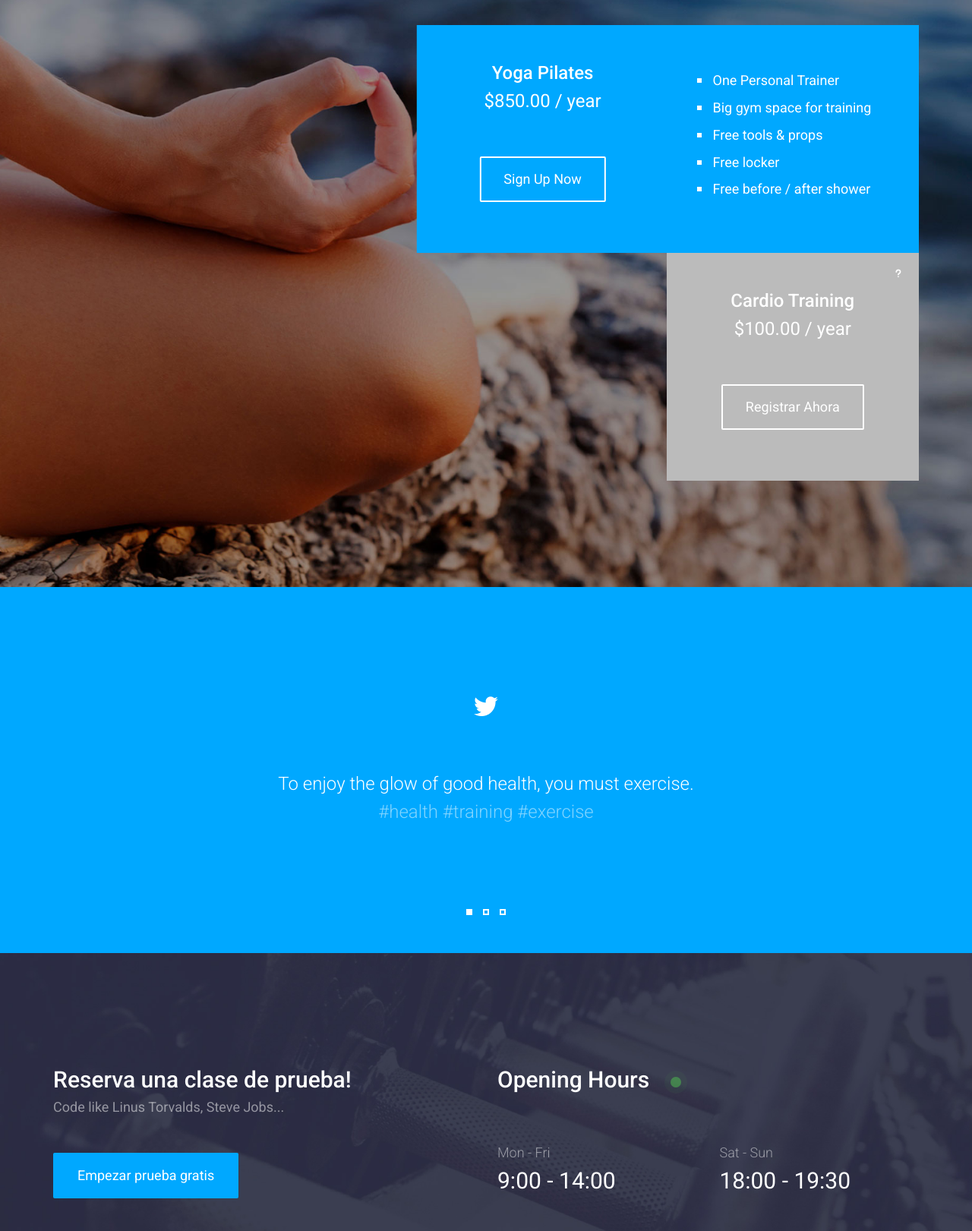
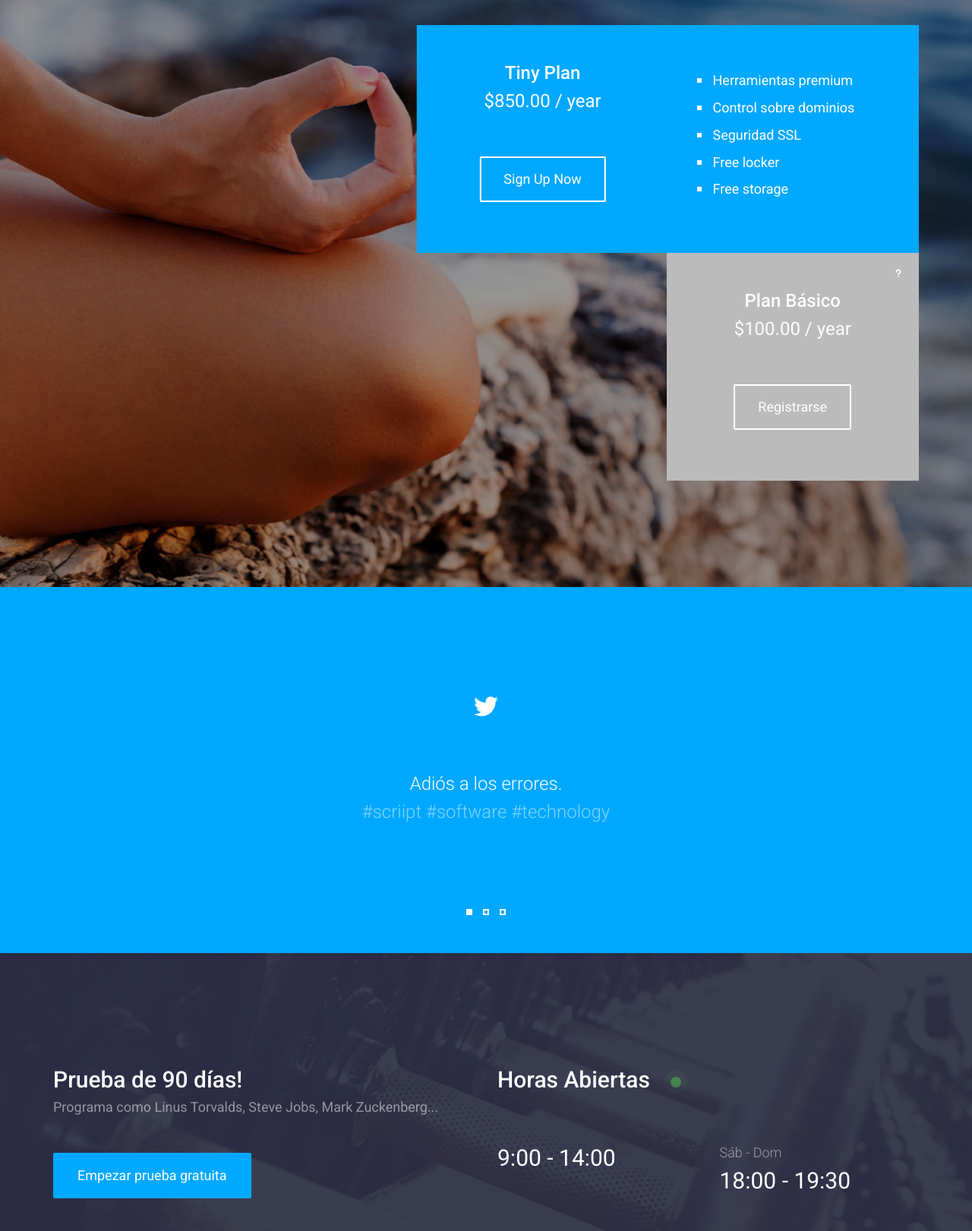
Before and after one commit to ScriptHTML/ScriiptSite, a plain HTML site: page index.html in a window 1280 px wide. Shown: the part 3500-5121 px from the top of the page at 76% size. Drawn offline with Linux system fonts and the light colour scheme.

Commit message:
More bugs fixed

```diff
--- a/index.html
+++ b/index.html
@@ -290,7 +290,7 @@
 						<img src="img/team/team2.jpg" alt="Team Image" class="avatar">
 						<div class="title">
 							<h4>John Phillips</h4>
-							<h5 class="muted regular">Personal Trainer</h5>
+							<h5 class="muted regular">course</h5>
 						</div>
 						<a href="#" data-toggle="modal" data-target="#modal1" class="btn btn-blue-fill ripple">Sign Up Now</a>
 					</div>
@@ -308,35 +308,35 @@
 				<div class="col-md-7 no-padding col-md-offset-5 pricings text-center">
 					<div class="pricing">
 						<div class="box-main active" data-img="img/pricing1.jpg">
-							<h4 class="white">Yoga Pilates</h4>
+							<h4 class="white">Tiny Plan</h4>
 							<h4 class="white regular light">$850.00 <span class="small-font">/ year</span></h4>
 							<a href="#" data-toggle="modal" data-target="#modal1" class="btn btn-white-fill">Sign Up Now</a>
 							<i class="info-icon icon_question"></i>
 						</div>
 						<div class="box-second active">
 							<ul class="white-list text-left">
-								<li>One Personal Trainer</li>
-								<li>Big gym space for training</li>
-								<li>Free tools &amp; props</li>
+								<li>Herramientas premium</li>
+								<li>Control sobre dominios</li>
+								<li>Seguridad SSL</li>
 								<li>Free locker</li>
-								<li>Free before / after shower</li>
+								<li>Free storage</li>
 							</ul>
 						</div>
 					</div>
 					<div class="pricing">
 						<div class="box-main" data-img="img/pricing2.jpg">
-							<h4 class="white">Cardio Training</h4>
+							<h4 class="white">Plan Básico</h4>
 							<h4 class="white regular light">$100.00 <span class="small-font">/ year</span></h4>
-							<a href="#" data-toggle="modal" data-target="#modal1" class="btn btn-white-fill">Registrar Ahora</a>
+							<a href="#" data-toggle="modal" data-target="#modal1" class="btn btn-white-fill">Registrarse</a>
 							<i class="info-icon icon_question"></i>
 						</div>
 						<div class="box-second">
 							<ul class="white-list text-left">
-								<li>One Personal Trainer</li>
-								<li>Big gym space for training</li>
-								<li>Free tools &amp; props</li>
-								<li>Free locker</li>
-								<li>Free before / after shower</li>
+								<li>Sin anuncios</li>
+								<li>Sin virus</li>
+								<li>Herramientas &amp; soporte</li>
+								<li>Seguridad gratis</li>
+								<li>GB gratis</li>
 							</ul>
 						</div>
 					</div>
@@ -351,18 +351,18 @@
 					<div class="owl-twitter owl-carousel">
 						<div class="item text-center">
 							<i class="icon fa fa-twitter"></i>
-							<h4 class="white light">To enjoy the glow of good health, you must exercise.</h4>
-							<h4 class="light-white light">#health #training #exercise</h4>
+							<h4 class="white light">Adiós a los errores.</h4>
+							<h4 class="light-white light">#scriipt #software #technology</h4>
 						</div>
 						<div class="item text-center">
 							<i class="icon fa fa-twitter"></i>
-							<h4 class="white light">To enjoy the glow of good health, you must exercise.</h4>
-							<h4 class="light-white light">#health #training #exercise</h4>
+							<h4 class="white light">Mantén la calma y programa.</h4>
+							<h4 class="light-white light">#scriipt #software #technology</h4>
 						</div>
 						<div class="item text-center">
 							<i class="icon fa fa-twitter"></i>
-							<h4 class="white light">To enjoy the glow of good health, you must exercise.</h4>
-							<h4 class="light-white light">#health #training #exercise</h4>
+							<h4 class="white light">Para ganar todo, trabaja.</h4>
+							<h4 class="light-white light">#scriipt #software #technology</h4>
 						</div>
 					</div>
 				</div>
@@ -373,7 +373,7 @@
 		<div class="modal-dialog">
 			<div class="modal-content modal-popup">
 				<a href="#" class="close-link"><i class="icon_close_alt2"></i></a>
-				<h3 class="white">Registrar</h3>
+				<h3 class="white">Sign up</h3>
 				<form action="" class="popup-form">
 					<input type="text" class="form-control form-white" placeholder="Full Name">
 					<input type="text" class="form-control form-white" placeholder="Email Address">
@@ -382,19 +382,19 @@
 							Plan Actual
 						</button>
 						<ul class="dropdown-menu animated fadeIn" role="menu" aria-labelledby="dLabel">
-							<li class="animated lightSpeedIn"><a href="#">Membership | 1 month ($150)</a></li>
-							<li class="animated lightSpeedIn"><a href="#">Membership | 3 months ($350)</a></li>
-							<li class="animated lightSpeedIn"><a href="#">Membership | 1 year ($1000)</a></li>
-							<li class="animated lightSpeedIn"><a href="#">Clase de prueba</a></li>
+							<li class="animated lightSpeedIn"><a href="#">Membresía | 1 mes ($150)</a></li>
+							<li class="animated lightSpeedIn"><a href="#">Membresía | 3 meses ($350)</a></li>
+							<li class="animated lightSpeedIn"><a href="#">Membresía | 1 año ($1000)</a></li>
+							<li class="animated lightSpeedIn"><a href="#">Prueba gratis</a></li>
 						</ul>
 					</div>
 					<div class="checkbox-holder text-left">
 						<div class="checkbox">
 							<input type="checkbox" value="None" id="squaredOne" name="check" />
-							<label for="squaredOne"><span>I agree with the <strong>Terms &amp; Conditions</strong></span></label>
+							<label for="squaredOne"><span>Acepto los <strong>Términos &amp; Condiciones</strong></span></label>
 						</div>
 					</div>
-					<button type="submit" class="btn btn-submit">Enviar</button>
+					<button type="submit" class="btn btn-submit">Registrar</button>
 				</form>
 			</div>
 		</div>
@@ -403,19 +403,19 @@
 		<div class="container">
 			<div class="row">
 				<div class="col-sm-6 text-center-mobile">
-					<h3 class="white">Reserva una clase de prueba!</h3>
-					<h5 class="light regular light-white">Code like Linus Torvalds, Steve Jobs...</h5>
-					<a href="#" class="btn btn-blue ripple trial-button">Empezar prueba gratis</a>
+					<h3 class="white">Prueba de 90 días!</h3>
+					<h5 class="light regular light-white">Programa como Linus Torvalds, Steve Jobs, Mark Zuckenberg...</h5>
+					<a href="#" class="btn btn-blue ripple trial-button">Empezar prueba gratuita</a>
 				</div>
 				<div class="col-sm-6 text-center-mobile">
-					<h3 class="white">Opening Hours <span class="open-blink"></span></h3>
+					<h3 class="white">Horas Abiertas <span class="open-blink"></span></h3>
 					<div class="row opening-hours">
 						<div class="col-sm-6 text-center-mobile">
-							<h5 class="light-white light">Mon - Fri</h5>
+							<h5 class="light-white light"Lun - Vie</h5>
 							<h3 class="regular white">9:00 - 14:00</h3>
 						</div>
 						<div class="col-sm-6 text-center-mobile">
-							<h5 class="light-white light">Sat - Sun</h5>
+							<h5 class="light-white light">Sáb - Dom</h5>
 							<h3 class="regular white">18:00 - 19:30</h3>
 						</div>
 					</div>
```
